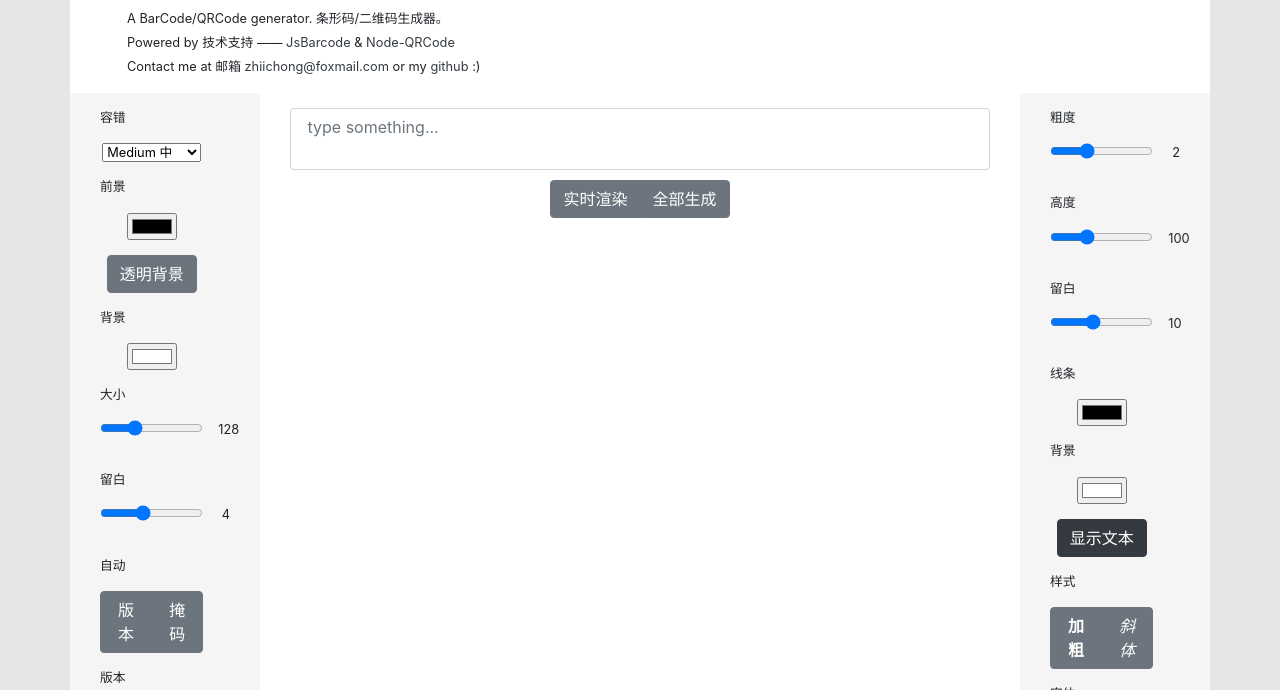
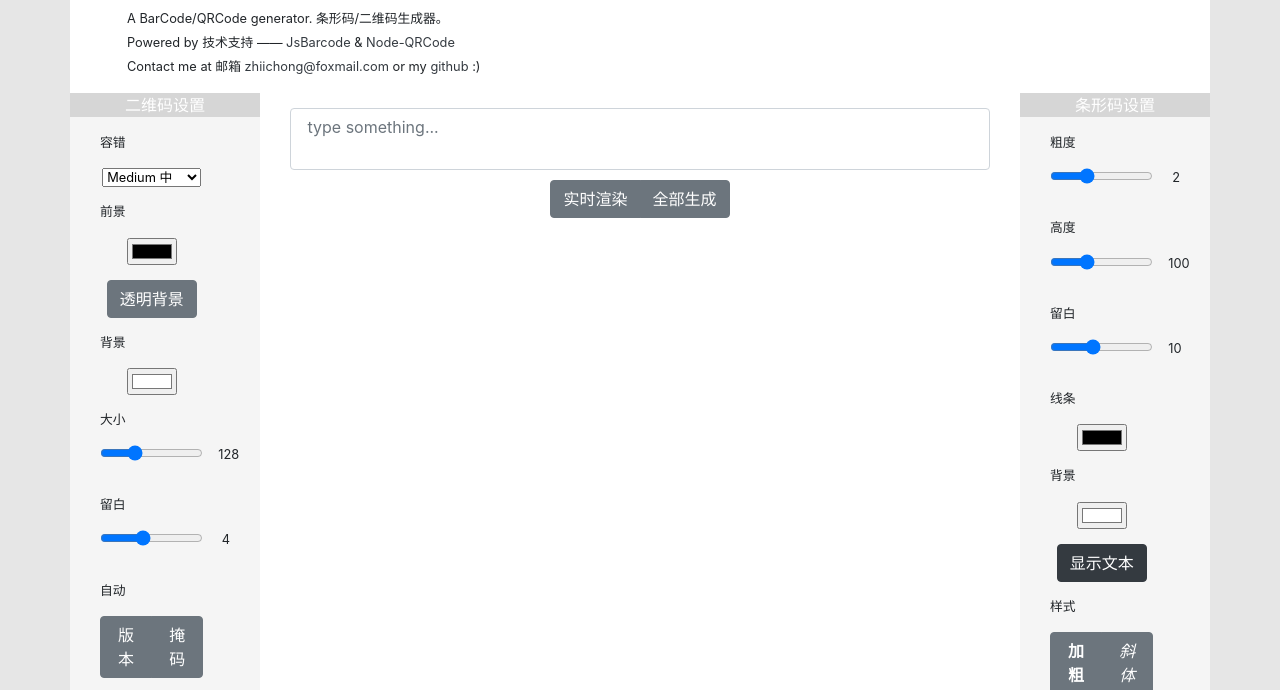
Before and after one commit to ZhiiChong/TinyCode, a plain HTML site: page index.html in a window 1280 px wide. Shown: the part 71-761 px from the top of the page. Drawn offline with nearby package versions, Linux system fonts and the light colour scheme.

Commit message:
添加了选项组的名称

```diff
--- a/index.html
+++ b/index.html
@@ -83,6 +83,9 @@
         <!-- options - 二维码与条码参数设置 -->
         <!-- qrCode options - 二维码参数 -->
         <div id="qr-options" class="col-12 col-md-6 col-lg-2 rounded">
+          <div class="options-group-name">
+            <p>二维码设置</p>
+          </div>
           <!-- 容错级别 -->
           <div class="small row">
             <div class="col-3 col-lg-12  description-text">
@@ -217,6 +220,9 @@
         </div>
         <!-- barCode options - 条形码参数 -->
         <div id="bar-options" class="col-12 col-md-6 col-lg-2 rounded">
+          <div class="options-group-name">
+            <p>条形码设置</p>
+          </div>
             <!-- 粗度大小 -->
             <div class="small row">
               <div class="col-3 col-lg-12 description-text">
--- a/styles/styles.css
+++ b/styles/styles.css
@@ -12,7 +12,12 @@ body {
 .title-container {
   padding: 20px 5% 0;
 }
-
+.options-group-name {
+  text-align: center;
+  background-color: #d6d6d6;
+  color: white;
+  margin: auto -15px;
+}
 /* 用户不可调整输入域大小 */
 #input {
   resize: none;
```
